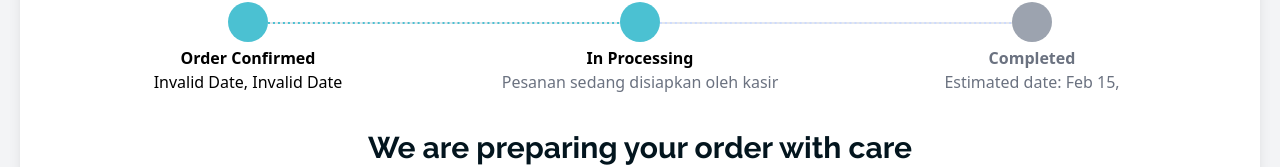
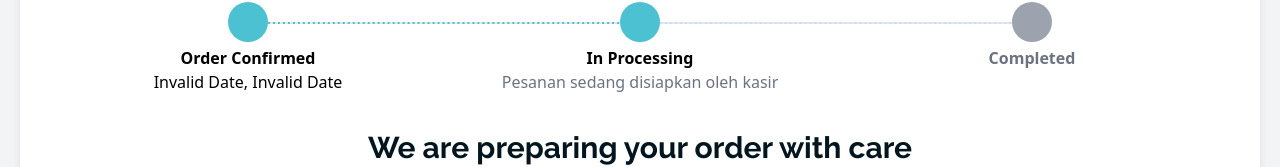
Before and after one commit to bryliantivan/Litbrew, a React (Vite) app: page /ordertracking/1 in a window 1280 px wide. Shown: the part 290-457 px from the top of the page. Built offline with nearby package versions, Linux system fonts and the light colour scheme; no server answers; a web font is replaced by a local one.

Commit message:
order tracking

```diff
--- a/src/pages/OrderTracking.jsx
+++ b/src/pages/OrderTracking.jsx
@@ -86,7 +86,7 @@ const OrderTracking = () => {
                                 <div className="sm:whitespace-nowrap z-10 flex flex-col items-center">
                                     <span className="w-6 h-6 bg-gray-400 rounded-full flex justify-center items-center mx-auto mb-1 text-white text-base font-bold lg:w-10 lg:h-10"></span>
                                     Completed
-                                    <span className="text-gray-500 text-base font-normal text-center">Estimated date: Feb 15,</span>
+                                    <span className="text-white text-base font-normal text-center "> .</span>
                                 </div>
                             </li>
                         </ol>
```
